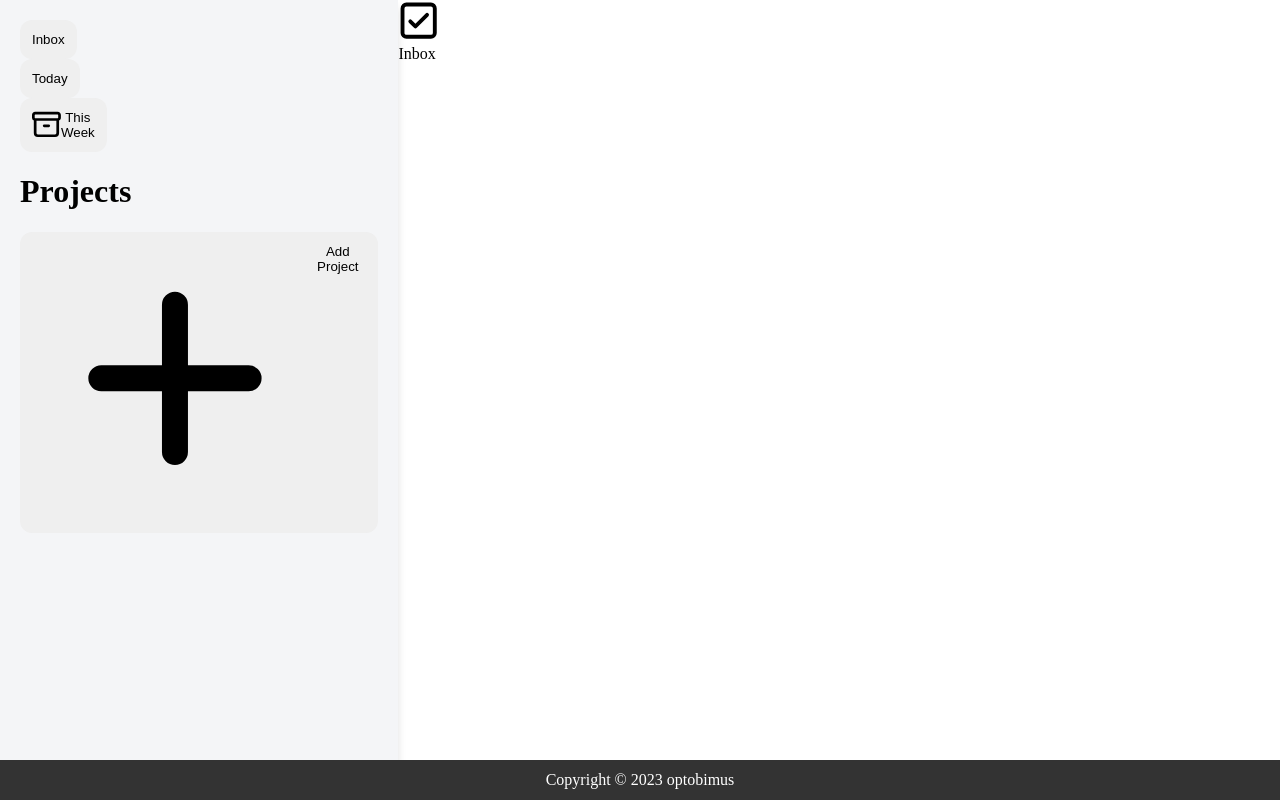
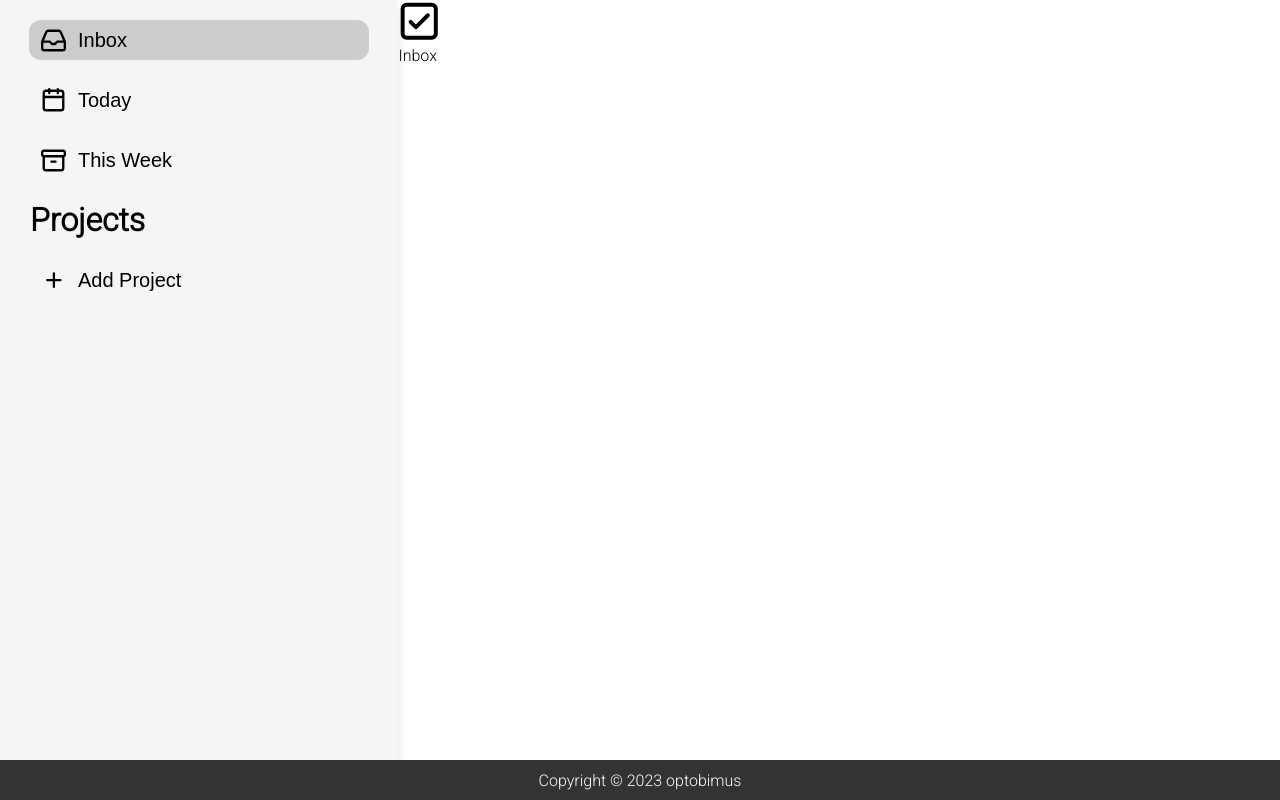
Before and after one commit to optobimus/to-do-list, a website built with webpack: page dist/index.html in a window 1280 px wide. Built offline with Linux system fonts and the light colour scheme.

Commit message:
Add more styling to the sidebar section

```diff
--- a/src/styles.css
+++ b/src/styles.css
@@ -1,9 +1,11 @@
+@import url('https://fonts.googleapis.com/css2?family=Roboto:wght@300&display=swap');
 body {
     margin: 0;
     display: flex;
     flex-direction: column;
     width: 100%;
     height: 100vh;
+    font-family: 'Roboto', sans-serif;
 }
 
 .content {
@@ -27,6 +29,29 @@ body {
     width: 28%;
     padding: 20px;
     box-shadow: 0 8px 8px rgba(0,0,0,0.125);
+    align-items: center;
+}
+
+.nav {
+    display: flex;
+    flex-direction: column;
+    gap: 20px;
+    width: 100%;
+    align-items: center;
+}
+
+.sidebar h1 {
+    align-self: flex-start;
+    margin-left: 10px;
+}
+
+.sidebar button {
+    width: 95%;
+    height: 40px;
+}
+
+button svg {
+    height: 1.25em;
 }
 
 button {
@@ -35,8 +60,16 @@ button {
     border-radius: 12px;
     padding: 12px;
     cursor: pointer;
+    gap: 12px;
+    align-items: center;
+    font-size: 1.25em;
+    background-color: #F4F5F7;
+}
+
+button:hover {
+    background-color: #cccccc;
 }
 
 button.active {
-
+    background-color: #cccccc;
 }
```
Also changed, not shown: dist/main.js.
